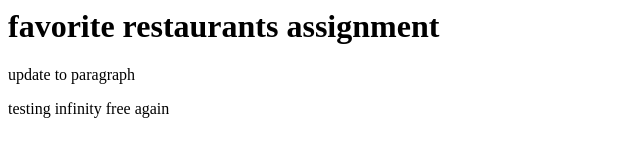
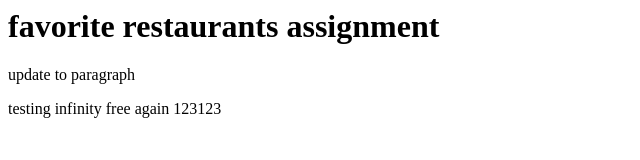
Before and after one commit to jefftaga/wk3_assignment_1, a plain HTML site: page index.html in a window 1280 px wide. Shown: the full height of the page, 0-640 px from the left. Drawn offline with Linux system fonts and the light colour scheme.

Commit message:
reset again

```diff
--- a/index.html
+++ b/index.html
@@ -5,6 +5,6 @@
   <body>
     <h1>favorite restaurants assignment</h1>
     <p>update to paragraph</p>
-    <p>testing infinity free again</p>
+    <p>testing infinity free again 123123</p>
   </body>
 </html>
```
